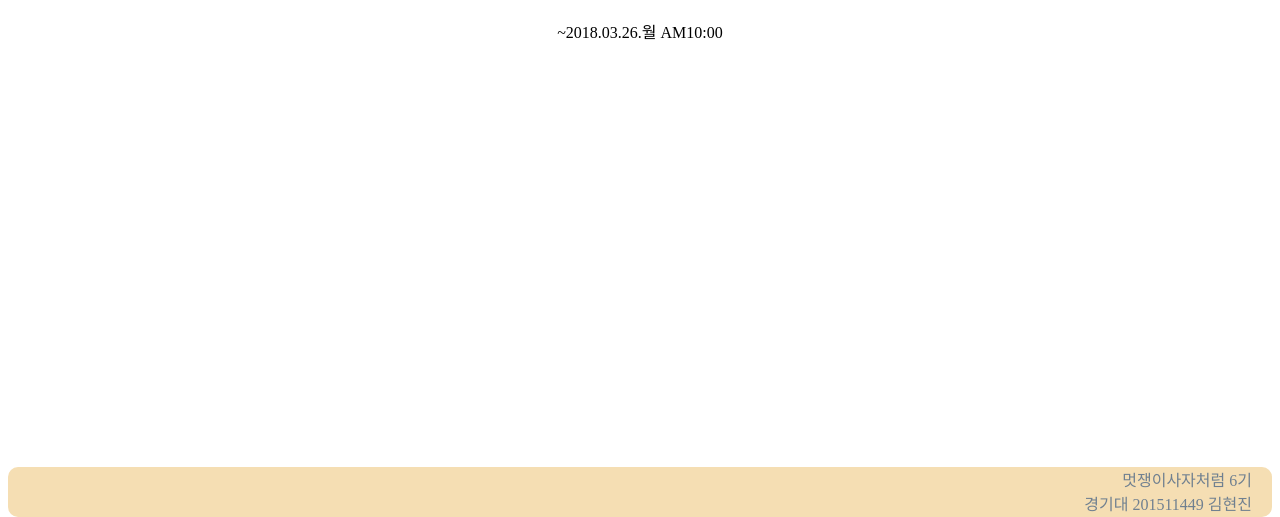
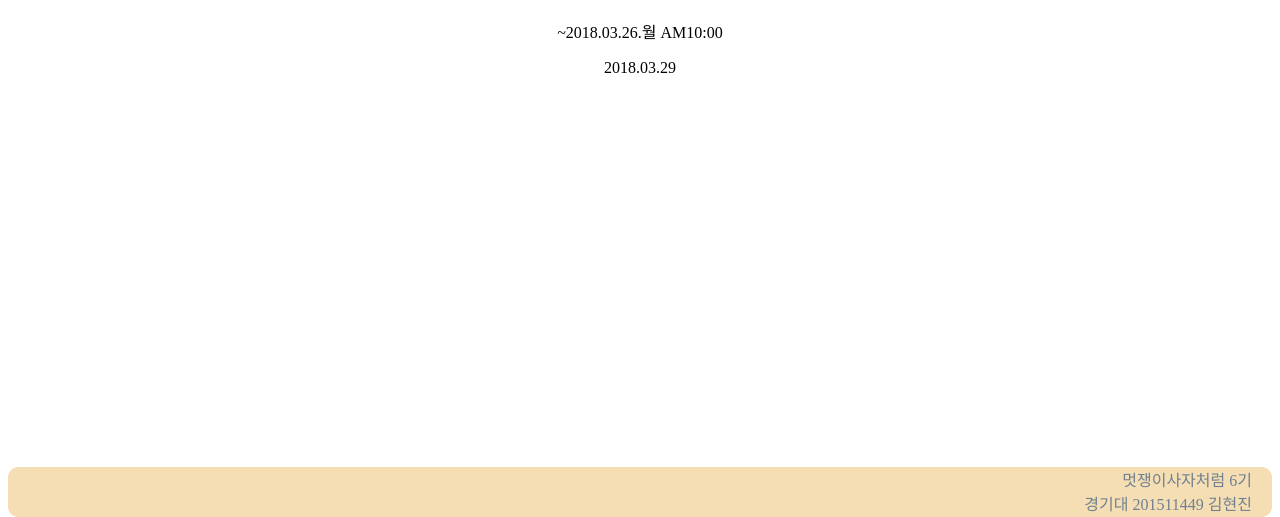
Before and after one commit to hjKim0320/180329, a plain HTML site: page index.html in a window 1280 px wide. Shown: the part 304-821 px from the top of the page. Drawn offline with Linux system fonts and the light colour scheme.

Commit message:
modify index.html

```diff
--- a/index.html
+++ b/index.html
@@ -24,6 +24,7 @@
   <div class="contents">
     <h1>두번째 과제</h1>
     <p>~2018.03.26.월 AM10:00</p>
+    2018.03.29
   </div>
 
   <!-- 머릿말 영역 -->
```
